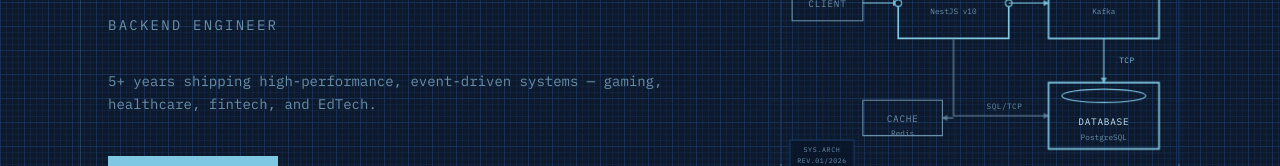
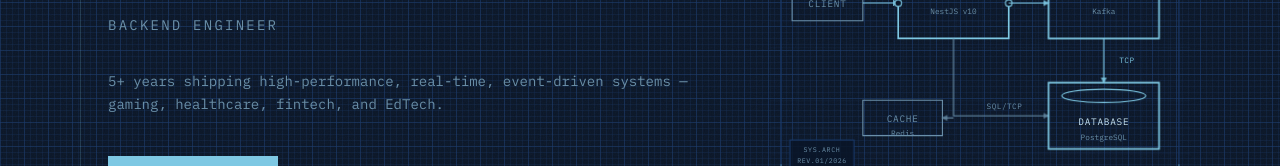
Before and after one commit to salmanagustian/portofolio-gan, a React (Vite) app: page / in a window 1280 px wide. Shown: the part 334-500 px from the top of the page. Built offline with nearby package versions, Linux system fonts and the light colour scheme.

Commit message:
add: section hero title with terms `real-time`

```diff
--- a/src/components/Hero.jsx
+++ b/src/components/Hero.jsx
@@ -45,7 +45,7 @@ export default function Hero() {
               Backend Engineer
             </p>
             <p className="hero-text hero-desc">
-              5+ years shipping high-performance, event-driven systems — gaming,
+              5+ years shipping high-performance, real-time, event-driven systems — gaming,
               healthcare, fintech, and EdTech.{" "}
             </p>
             <div className="hero-text hero-cta">
```
